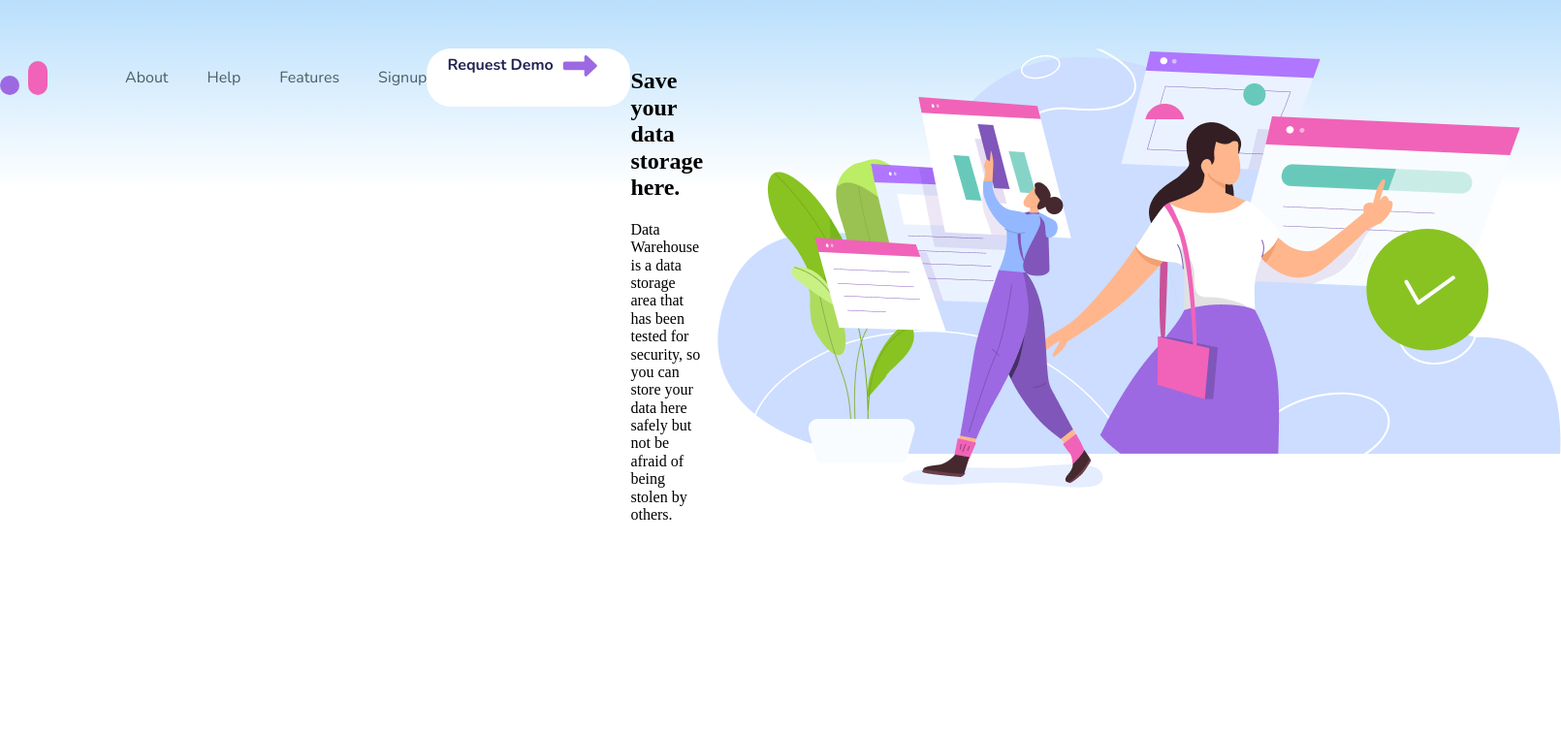
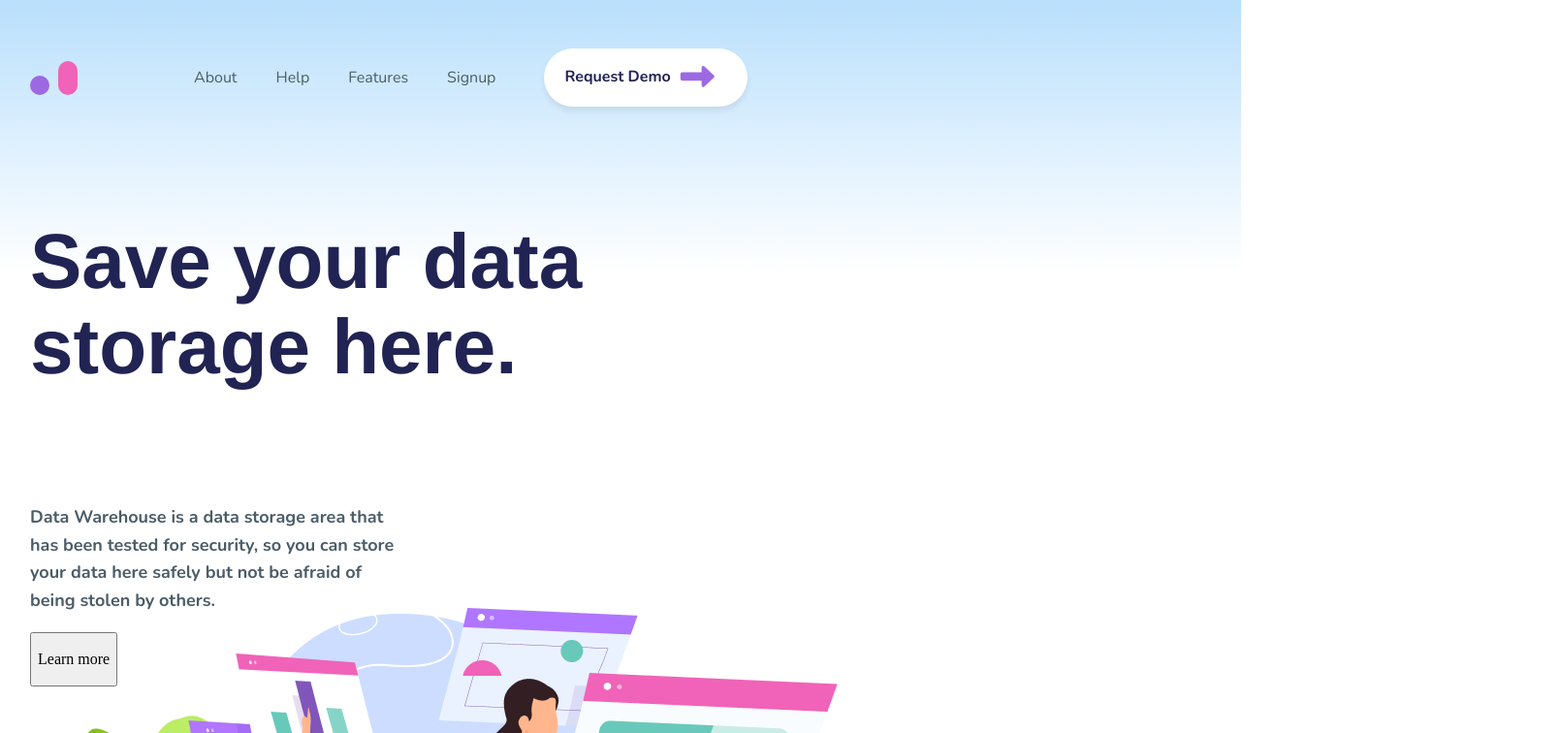
Before and after one commit to michelleandersson/data-warehouse, a plain HTML site: page index.html in a window 1280 px wide. Shown: the top 756 px of the page at 97% size, 1610 px wide, since content can reach past the window. Drawn offline with nearby package versions, Linux system fonts and the light colour scheme.

Commit message:
add info to header main and start styling

```diff
--- a/index.html
+++ b/index.html
@@ -21,7 +21,7 @@
                     <li class="nav__link"><a href="#">Signup</a></li>
                 </ul>
             </div>
-            <div>
+            <div class="nav__button">
                 <button class="demo-button" type="button">
                     <p class="demo-button__text">Request Demo</p>
                     <i class="fas fa-long-arrow-alt-right arrow-right"></i>
@@ -32,7 +32,14 @@
             <h2 class="header__title">Save your data storage here.</h2>
             <p class="header__info">Data Warehouse is a data storage area that has been
                 tested for security, so you can store your data here
-                safely but not be afraid of being stolen by others.</p>
+                safely but not be afraid of being stolen by others.
+            </p>
+            <div class="learn-button">
+                <button type="button">
+                    <p class="learn-button__text">Learn more</p>
+                </button>
+            </div>
+
         </div>
         <div class="header__img">
             <img src="images/image1.png" alt="Main Image in Header">
--- a/styles/index.scss
+++ b/styles/index.scss
@@ -12,6 +12,10 @@ body {
     height: 100%;
     background: linear-gradient(180deg, rgb(185, 223, 252) 0%, rgba(255,255,255,1) 35%, rgba(255,255,255,1) 100%);
     background-repeat: repeat-x;
+    display: flex;
+    justify-content: center;
+    align-items: flex-start;
+
 }
 
 .header {
@@ -20,10 +24,8 @@ body {
     max-height: 754px;
     height: 100%;
     margin-top: 50px;
-    display: flex;
-    justify-content: flex-start;
-    align-items: flex-start;
-    background: transparent;
+    margin-left: 10px;
+
 }
 
 .nav {
@@ -33,7 +35,7 @@ body {
     display: flex;
     justify-content: flex-start;
     align-items: center;
-    flex-direction: row;
+    margin-left: 10px;
 }
 
 .logo {
@@ -44,6 +46,7 @@ body {
 .nav__list {
     list-style: none;
     display: inline-flex;
+    margin-left: 40px;
 
 
 }
@@ -63,27 +66,73 @@ body {
     }
 }
 
+.nav__button { /*fix position so button is at end of page*/
+    display: flex;
+    justify-content: flex-end;
+    align-items: center;
+    margin-left: 50px;
+}
+
 .demo-button {
     width: 210px;
     height: 60px;
     display: inline-flex;
     border: none;
-    border-radius: 25px;
+    border-radius: 40px;
     background-color: white;
     color: $color-2;
     font-size: 16px;
     font-family: $main-font;
     font-weight: bold;
-    line-height: 1.6px;
+    line-height: 1.6;
     text-align: center;
-    &__text {
-        margin-left: 15px;
-    }
+    box-shadow: 0px 5px 5px rgba(75,93, 104, 0.10);
 }
 
+.demo-button__text {
+    margin-left: 15px;
+    font-weight: bold;
+}
 .arrow-right {
     color: $color-3;
     font-size: 35px;
     text-align: center;
     margin-left: 10px;
+    margin-top: 11px;
 }
+
+.header__main {
+    max-width: 645px;
+    width: 100%;
+    max-height: 464px;
+    height: 100%;
+    display: flex;
+    justify-content: flex-start;
+    align-items: flex-start;
+    flex-direction: column;
+    margin-top: 50px;
+    margin-left: 10px;
+}
+
+.header__title {
+    max-height: 184px;
+    height: 100%;
+    color: $color-2;
+    font-size: 80px;
+    font-family: helvetica;
+    font-weight: bold;
+    line-height: 1.1;
+}
+
+.header__info {
+    max-width: 380px;
+    width: 100%;
+    max-height: 120px;
+    height: 100%;
+    margin-top: 50px;
+    color: $color-1;
+    font-size: 18px;
+    font-family: $main-font;
+    font-weight: 600;
+    line-height: 1.6;
+}
```
Also changed, not shown: styles/index.css.
